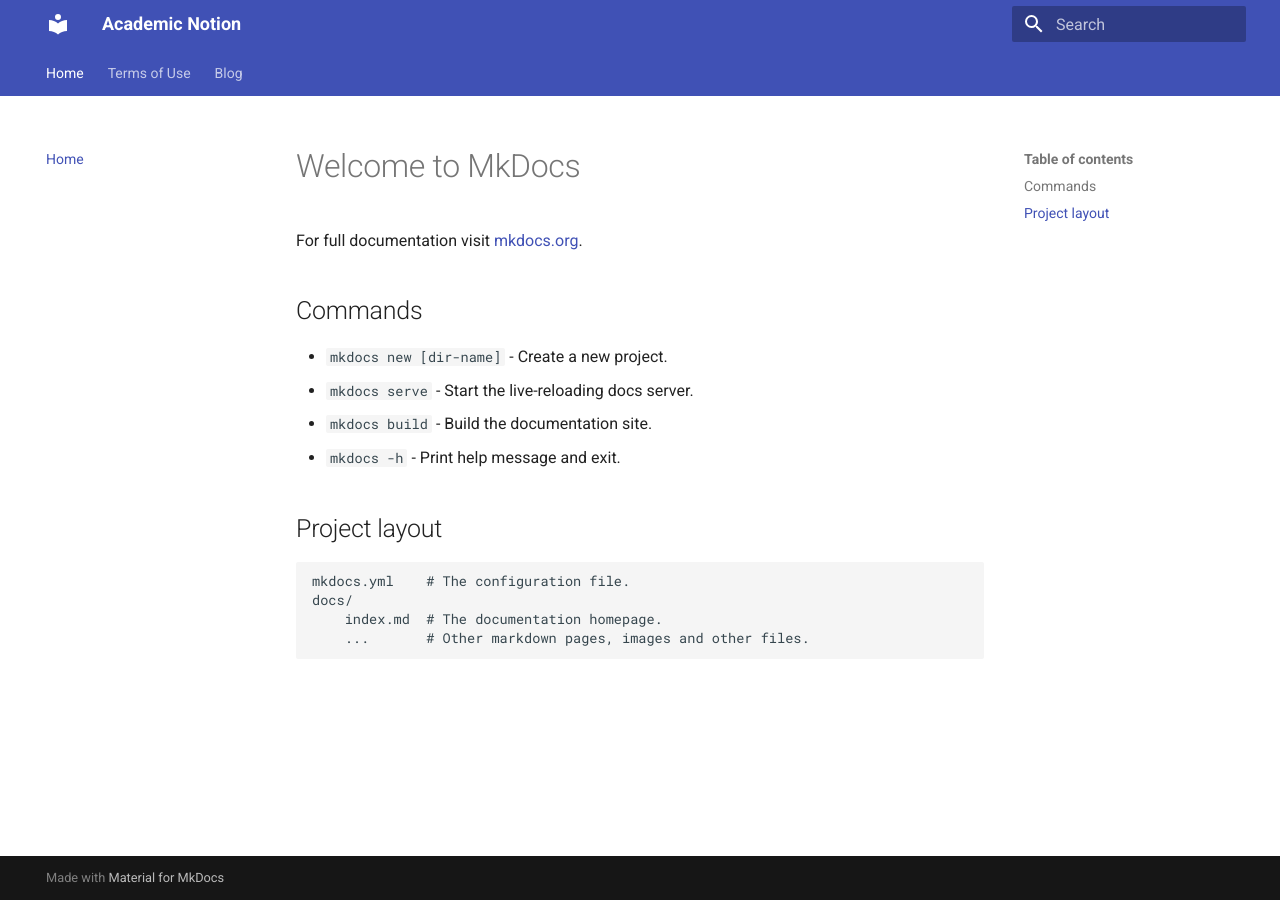
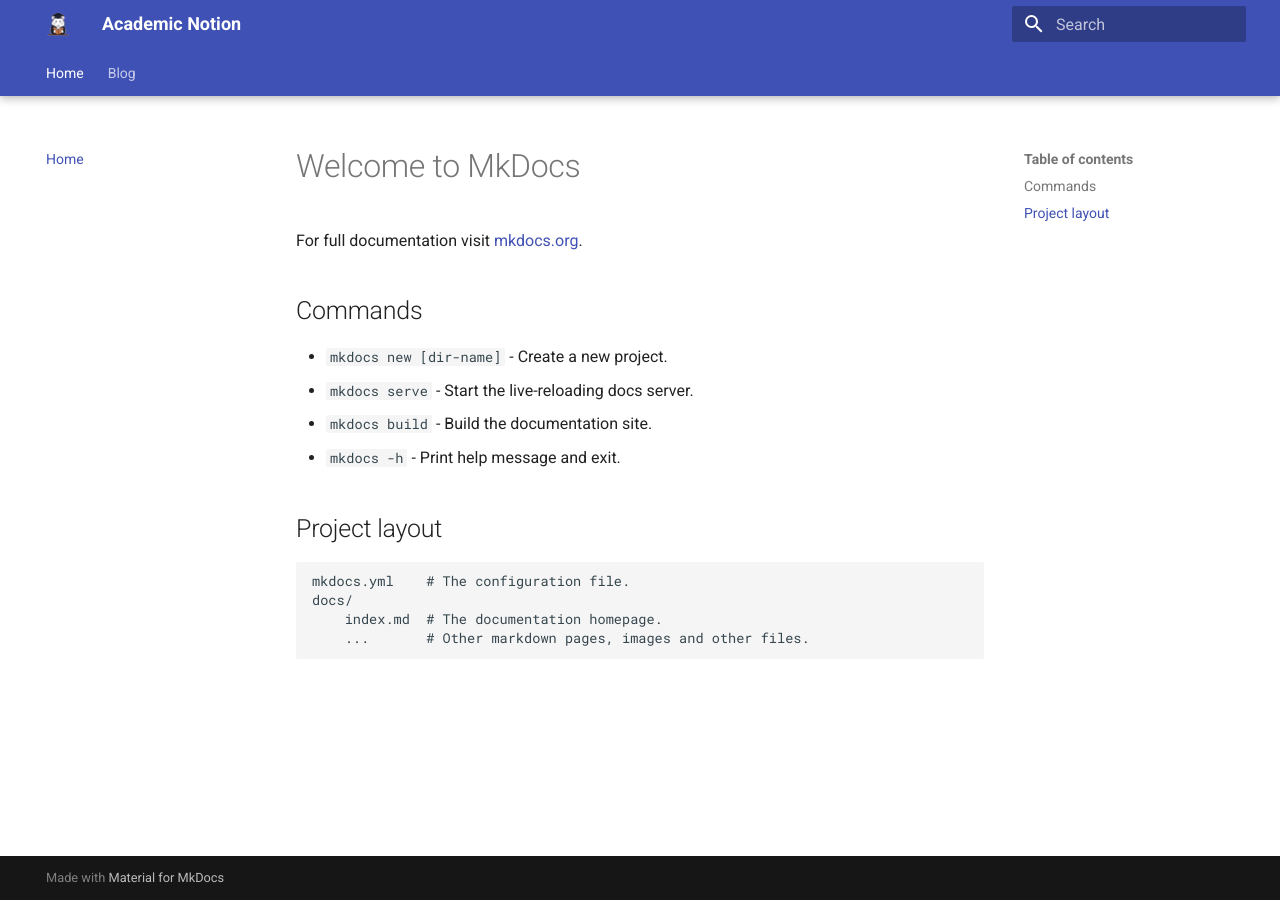
Before and after one commit to Shawn91/academic-notion-website, an MkDocs documentation site: the page built from docs/index.md, in a window 1280 px wide. Built offline with MkDocs 1.6.1 and Material for MkDocs 9.7.7, drawn with Linux system fonts in a browser that asks for light colours.

```diff
--- a/mkdocs.yml
+++ b/mkdocs.yml
@@ -5,12 +5,16 @@ site_url: https://hamsternotion.com
 theme:
   name: material
   custom_dir: overrides
+  logo: assets/logo-no-bg.png
+  favicon: assets/logo-no-bg.png
   features:
+    - navigation.expand
+    - navigation.tracking
     - navigation.tabs
+    - navigation.tabs.sticky
 
 nav:
   - Home: index.md
-  - Terms of Use: terms_of_use.md
   - Blog:
      - blog/index.md
      - Tags: tags.md
```
Also changed, not shown: docs/assets/logo-no-bg.png (added).
